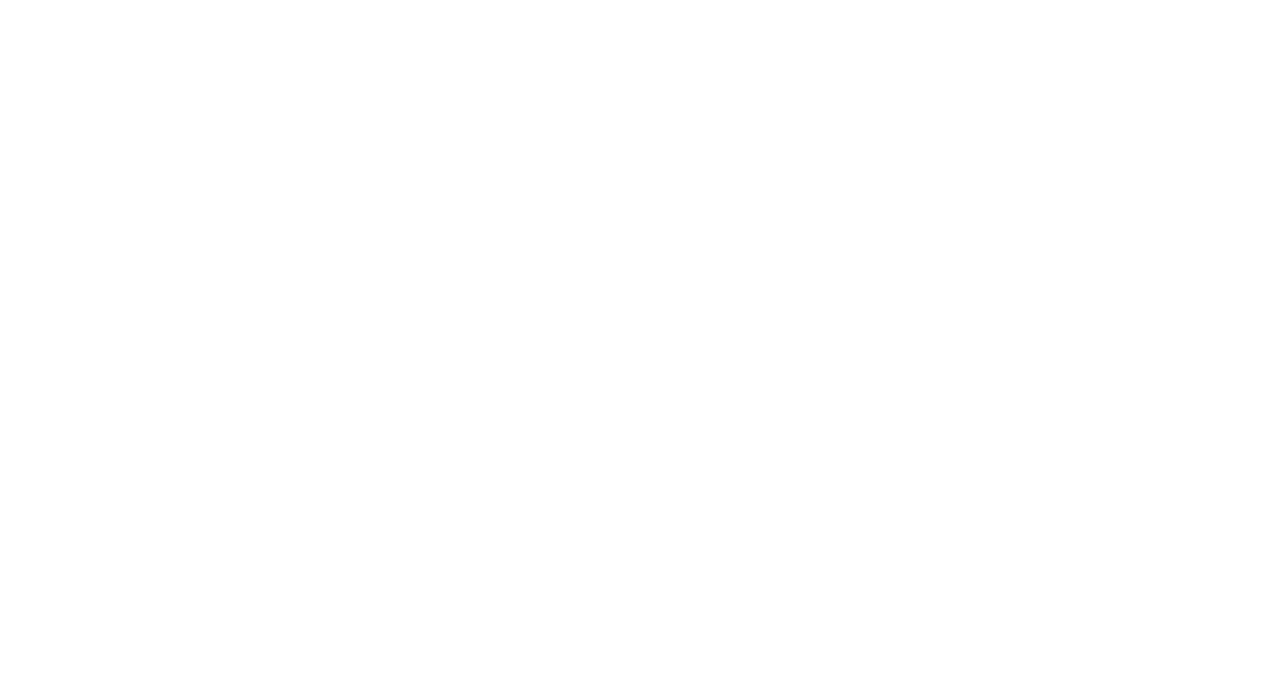
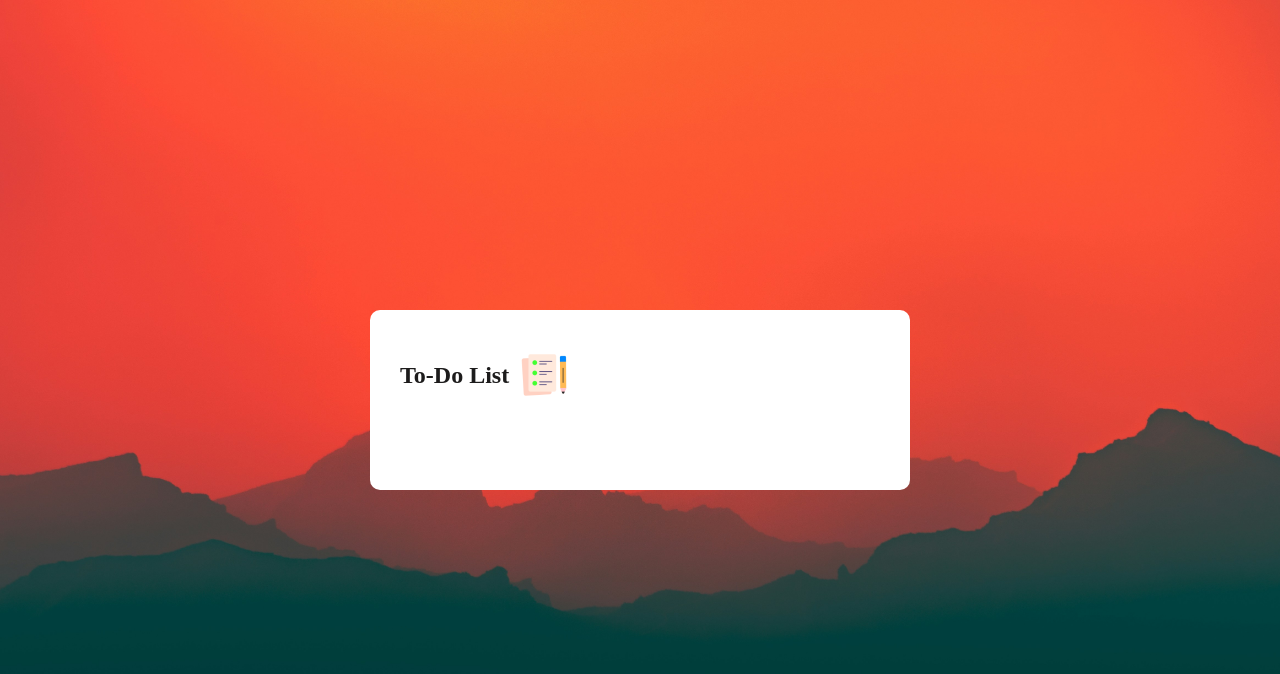
Before and after one commit to alimahmoudi22/To-Do-App, a plain HTML site: page index.html in a window 1280 px wide. Drawn offline with Linux system fonts and the light colour scheme.

Commit message:
basic codes for card and header

```diff
--- a/index.html
+++ b/index.html
@@ -9,7 +9,14 @@
     <link rel="stylesheet" href="./style.css">
 </head>
 <body>
-
+    <section class="card">
+        <div class="mainCard">
+            <div class="header">
+                <h2 class="header__title">To-Do List</h2>
+                <img src="./img/icon.png" alt="icon" class="header__image">
+            </div>
+        </div>
+    </section>
     <script src="./app.js"></script>
 </body>
 </html>
--- a/style.css
+++ b/style.css
@@ -0,0 +1,44 @@
+*{
+    box-sizing: border-box;
+}
+html{
+    font-size: 62.5%;
+}
+body{
+    font-family: "Poppins";
+    display: flex;
+    align-items: center;
+    justify-content: center;
+    height: 100vh;
+    background: url("./img/marek-piwnicki-U6WvLJU0l6o-unsplash.jpg");
+    background-repeat: no-repeat;
+    background-size: cover;
+    background-position: center;
+    padding: 2rem 0;
+}
+.card{
+    width: 100%;
+    max-width: 54rem;
+    background-color: #fff;
+    padding: 4rem 3rem 7rem;
+    border-radius: 1rem;
+}
+.mainCard{
+    display: flex;
+    flex-direction: column;
+}
+.header{
+    display: flex;
+    align-items: center;
+    justify-content: flex-start;
+    margin-bottom: 2rem;
+    gap: 1rem;
+}
+.header__title{
+    font-weight: bold;
+    font-size: 2.4rem;
+    color: #1d1c1c;
+}
+.header__image{
+    width: 5rem;
+}
```
Also changed, not shown: img/marek-piwnicki-14v4HT8SY3k-unsplash.jpg (added), img/marek-piwnicki-U6WvLJU0l6o-unsplash.jpg (added), img/marek-piwnicki-zvXkHVAfvnQ-unsplash.jpg (added).
